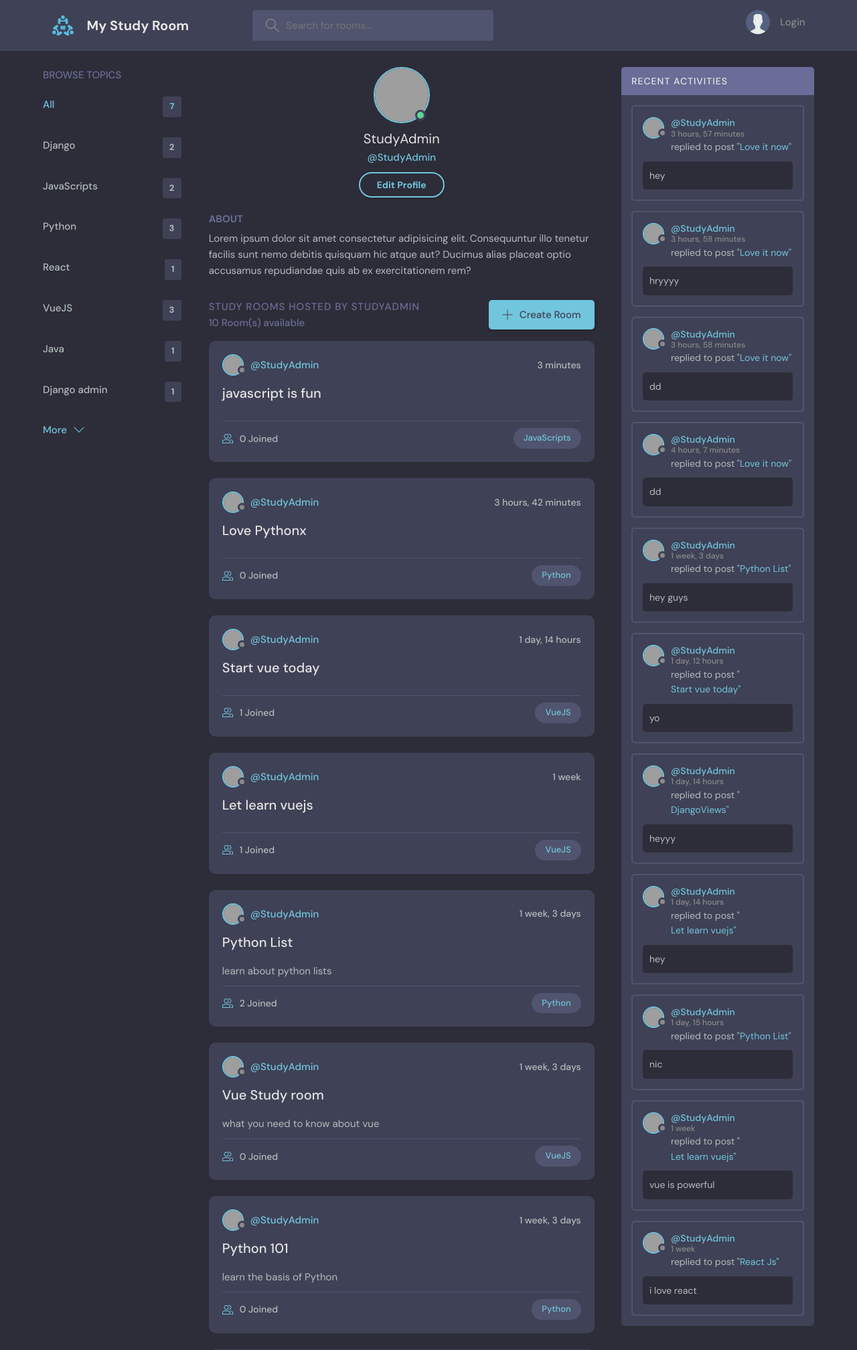
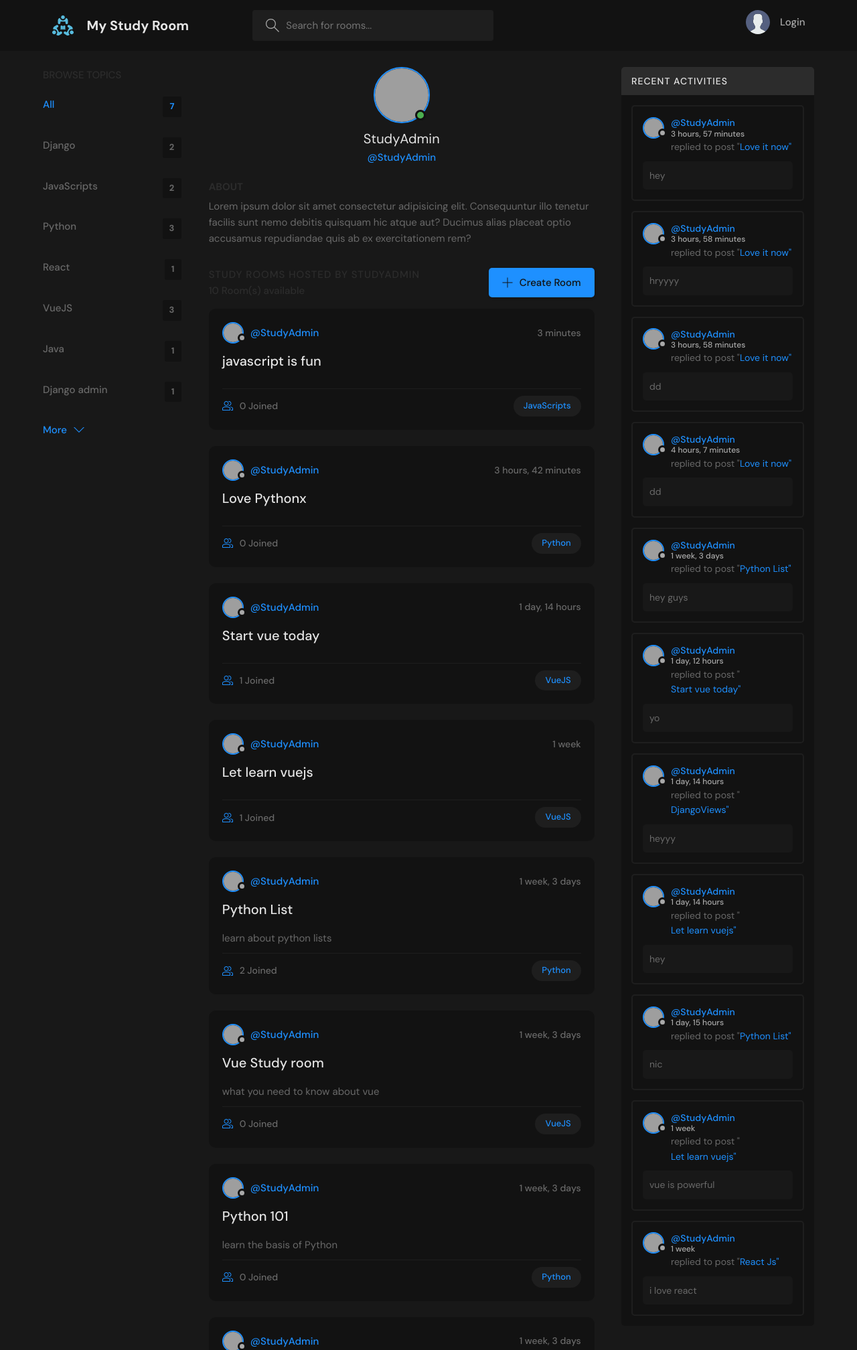
Before and after one commit to nonzoo/mystudyroom, a Django app: page /profile/1/ in a window 1280 px wide. Shown: the top 2016 px of the page at 67% size. Run offline with Django 4.2, Linux system fonts and the light colour scheme; data comes from the database, SQL or seed files in the repository; both versions use the stored data as it was after the commit; grey boxes are pictures that could not be loaded.

Commit message:
changed color theme for the entire web

```diff
--- a/static/styles/main.css
+++ /dev/null
@@ -1,3 +0,0 @@
-body{
-    background-color: aquamarine;
-}
--- a/static/styles/style.css
+++ b/static/styles/style.css
@@ -1,18 +1,19 @@
 @import url("https://fonts.googleapis.com/css2?family=DM+Sans:wght@400;500;700&display=swap");
 
 :root {
-  --color-main: #71c6dd;
-  --color-main-light: #e1f6fb;
-  --color-dark: #3f4156;
-  --color-dark-medium: #51546e;
-  --color-dark-light: #696d97;
-  --color-light: #e5e5e5;
-  --color-gray: #8b8b8b;
-  --color-light-gray: #b2bdbd;
-  --color-bg: #2d2d39;
-  --color-success: #5dd693;
-  --color-error: #fc4b0b;
+  --color-main: #1E90FF;
+  --color-main-light: #4682B4;
+  --color-dark: #121212;
+  --color-dark-medium: #1E1E1E;
+  --color-dark-light: #2C2C2C;
+  --color-light: #E5E5E5;
+  --color-gray: #A9A9A9;
+  --color-light-gray: #696969;
+  --color-bg: #181818;
+  --color-success: #4CAF50;
+  --color-error: #FF5252;
 }
+
 
 /*========== base styles ==========*/
 
--- a/studyroom/templates/studyroom/profile.html
+++ b/studyroom/templates/studyroom/profile.html
@@ -18,7 +18,9 @@
           <div class="profile__info">
             <h3>{{user.username}}</h3>
             <p>@{{user.username}}</p>
-            <a href="edit-user.html" class="btn btn--main btn--pill">Edit Profile</a>
+            {% if user == request.user %}
+            <a href="{% url 'edituser' %}" class="btn btn--main btn--pill">Edit Profile</a>
+            {% endif %}
           </div>
           <div class="profile__about">
             <h3>About</h3>
--- a/studyroom/templates/studyroom/room_form.html
+++ b/studyroom/templates/studyroom/room_form.html
@@ -14,7 +14,11 @@
                 </path>
               </svg>
             </a>
+            {% if page == "create" %}
             <h3>Create Room</h3>
+            {% else %}
+            <h3>Update Room</h3>
+            {% endif %}
           </div>
         </div>
 
--- a/studyroom/urls.py
+++ b/studyroom/urls.py
@@ -6,6 +6,7 @@ urlpatterns = [
     path('logout/',v.logoutUser, name='logout'),
     path('signup/',v.signupView,name='signup'),
     path('profile/<str:pk>/',v.userProfile,name='profile'),
+    path('edit-user/',v.updateUser,name='edituser'),
 
     path('',v.homeView,name='home'),
     path('room/<str:pk>/', v.roomView, name='room'),
--- a/studyroom/views.py
+++ b/studyroom/views.py
@@ -93,6 +93,14 @@ def userProfile(request,pk):
 
 
 
+@login_required(login_url='login')
+def updateUser(request):
+
+    return render(request, 'studyroom/edit-user.html')
+
+
+
+
 def homeView(request):
     q =  request.GET.get('q') if request.GET.get('q') != None else ''
     rooms = Room.objects.filter(
@@ -131,6 +139,7 @@ def roomView(request,pk):
 
 @login_required(login_url='login')
 def create_room(request):
+    page = 'create'
     form = RoomForm()
     topics = Topic.objects.all()
     if request.method == 'POST':
@@ -145,13 +154,14 @@ def create_room(request):
         )
 
         return redirect('home')
-    context = {'form':form,'topics':topics}
+    context = {'form':form,'topics':topics,'page':page}
     return render(request, 'studyroom/room_form.html', context)
 
 
 
 @login_required(login_url='login')
 def update_room(request, pk):
+    page='update'
     room = Room.objects.get(id=pk)
     form = RoomForm(instance= room)
     topics = Topic.objects.all()
@@ -169,7 +179,7 @@ def update_room(request, pk):
         room.save()
         return redirect('home')
 
-    context={'form':form,'topics':topics,'room':room}
+    context={'form':form,'topics':topics,'room':room,'page':page}
 
     return render (request, 'studyroom/room_form.html', context  )
 
--- a/templates/navbar.html
+++ b/templates/navbar.html
@@ -42,8 +42,9 @@
           <p>Login</p>
         </a>
         {% endif %}
+
         <div class="dropdown-menu">
-          <a href="settings.html" class="dropdown-link"
+          <a href="{% url 'edituser' %}" class="dropdown-link"
             ><svg version="1.1" xmlns="http://www.w3.org/2000/svg" width="32" height="32" viewBox="0 0 32 32">
               <title>tools</title>
               <path
```
Also changed, not shown: studyroom/templates/studyroom/edit-user.html (added, +39 -0 lines), studyroom/templates/studyroom/home_old.html (deleted, +0 -32 lines), studyroom/templates/studyroom/profile_old.html (deleted, +0 -40 lines), studyroom/templates/studyroom/room_form_old.html (deleted, +0 -16 lines), studyroom/templates/studyroom/room_old.html (deleted, +0 -49 lines), db.sqlite3.
